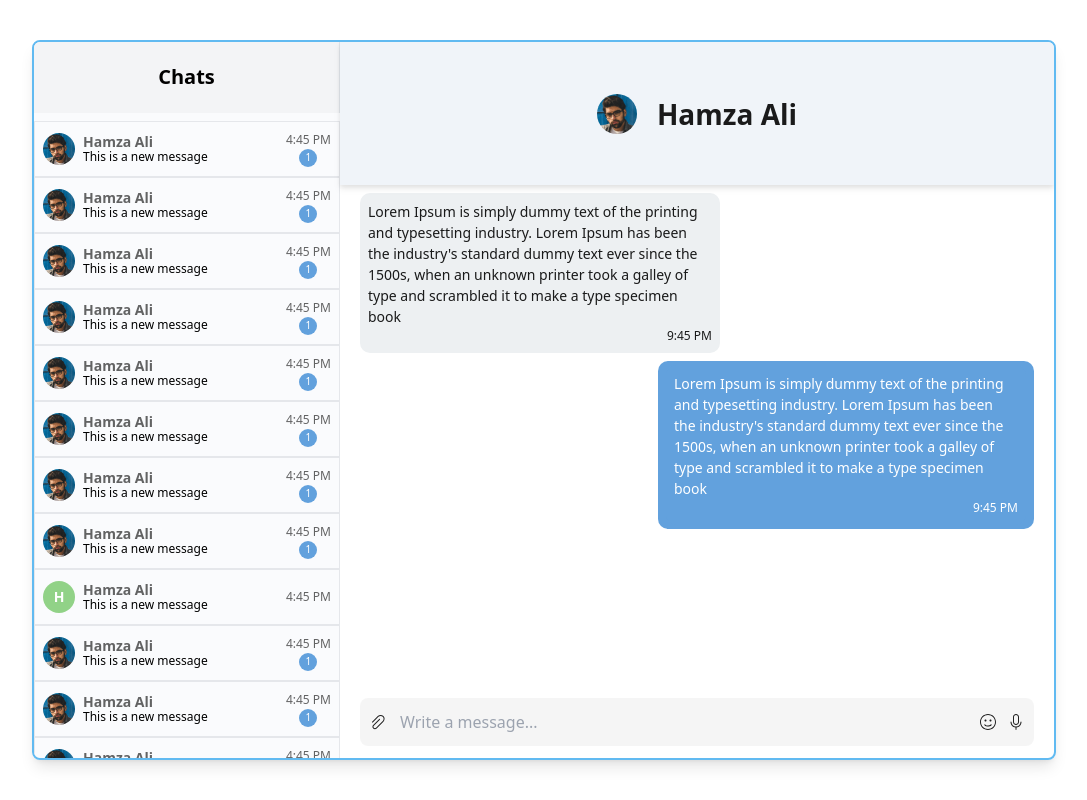
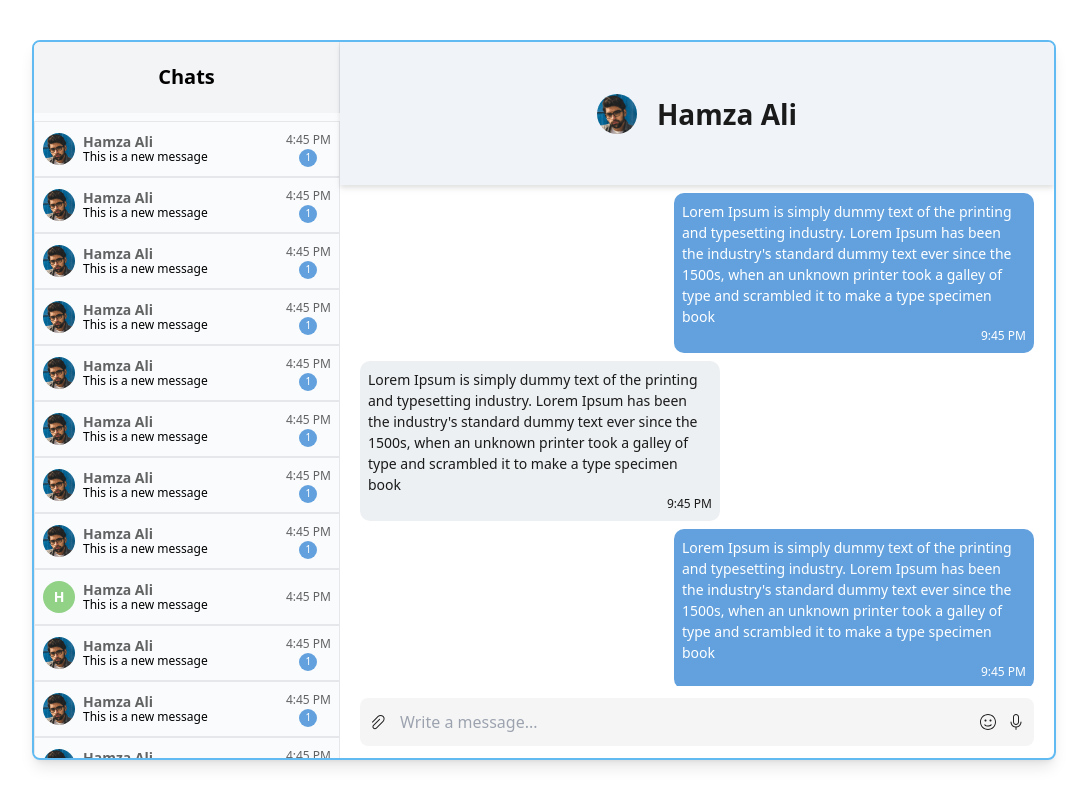
Before and after one commit to Hat52/Chat-App, a React (Vite) app in the folder client/: page / in a window 1280 px wide. Shown: the whole page, without its empty margins (96-1183 px from the left). Built offline with nearby package versions, Linux system fonts and the light colour scheme.

Commit message:
feat: message container with multiple messages

```diff
--- a/client/src/components/MessageContainer/index.tsx
+++ b/client/src/components/MessageContainer/index.tsx
@@ -4,6 +4,45 @@ interface IMessageContainer {
 	name: string;
 	avatar?: any;
 }
+
+const messages = [
+	{
+		from: 'me',
+		time: '9:45 PM',
+		message:
+			"Lorem Ipsum is simply dummy text of the printing and typesetting industry. Lorem Ipsum has been the industry's standard dummy text ever since the 1500s, when an unknown printer took a galley of type and scrambled it to make a type specimen book"
+	},
+	{
+		from: 'other',
+		time: '9:45 PM',
+		message:
+			"Lorem Ipsum is simply dummy text of the printing and typesetting industry. Lorem Ipsum has been the industry's standard dummy text ever since the 1500s, when an unknown printer took a galley of type and scrambled it to make a type specimen book"
+	},
+	{
+		from: 'me',
+		time: '9:45 PM',
+		message:
+			"Lorem Ipsum is simply dummy text of the printing and typesetting industry. Lorem Ipsum has been the industry's standard dummy text ever since the 1500s, when an unknown printer took a galley of type and scrambled it to make a type specimen book"
+	},
+	{
+		from: 'me',
+		time: '9:45 PM',
+		message:
+			"Lorem Ipsum is simply dummy text of the printing and typesetting industry. Lorem Ipsum has been the industry's standard dummy text ever since the 1500s, when an unknown printer took a galley of type and scrambled it to make a type specimen book"
+	},
+	{
+		from: 'other',
+		time: '9:45 PM',
+		message:
+			"Lorem Ipsum is simply dummy text of the printing and typesetting industry. Lorem Ipsum has been the industry's standard dummy text ever since the 1500s, when an unknown printer took a galley of type and scrambled it to make a type specimen book"
+	},
+	{
+		from: 'me',
+		time: '9:45 PM',
+		message:
+			"Lorem Ipsum is simply dummy text of the printing and typesetting industry. Lorem Ipsum has been the industry's standard dummy text ever since the 1500s, when an unknown printer took a galley of type and scrambled it to make a type specimen book"
+	}
+];
 
 export default function MessageContainer({ name, avatar }: IMessageContainer) {
 	return (
@@ -19,16 +58,14 @@ export default function MessageContainer({ name, avatar }: IMessageContainer) {
 				<h1 className="font-semibold text-[28px] text-[#000000E4]">{name}</h1>
 			</div>
 			<div className="flex h-[70%] px-5 flex-col py-2 overflow-y-scroll gap-2">
-				<div className="flex justify-left">
-					<Message
-						from="other"
-						time="9:45 PM"
-						message="Lorem Ipsum is simply dummy text of the printing and typesetting industry. Lorem
-					Ipsum has been the industry's standard dummy text ever since the 1500s, when an
-					unknown printer took a galley of type and scrambled it to make a type specimen
-					book"
-					/>
-				</div>
+				{messages.map(({ message, time, from }: IMessage) => {
+					return (
+						<div className={`flex ${from === 'me' ? 'justify-end' : 'justify-left'}`}>
+							<Message from={from} time={time} message={message} />
+						</div>
+					);
+				})}
+
 				<div className="flex justify-end">
 					<p className="p-1 bg-[#62A1DD] text-white min-w-[90px] rounded-[10px] max-w-max text-left px-2">
 						<Message
```
